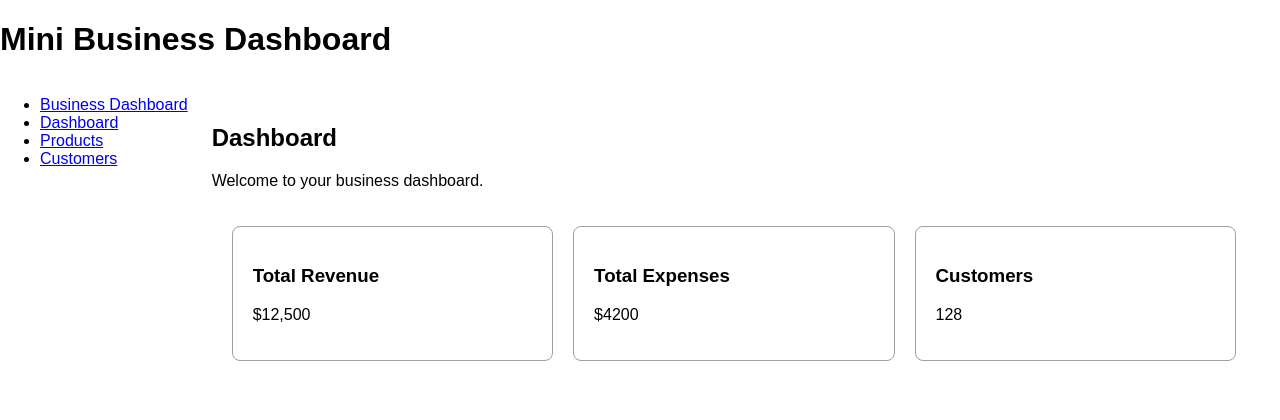
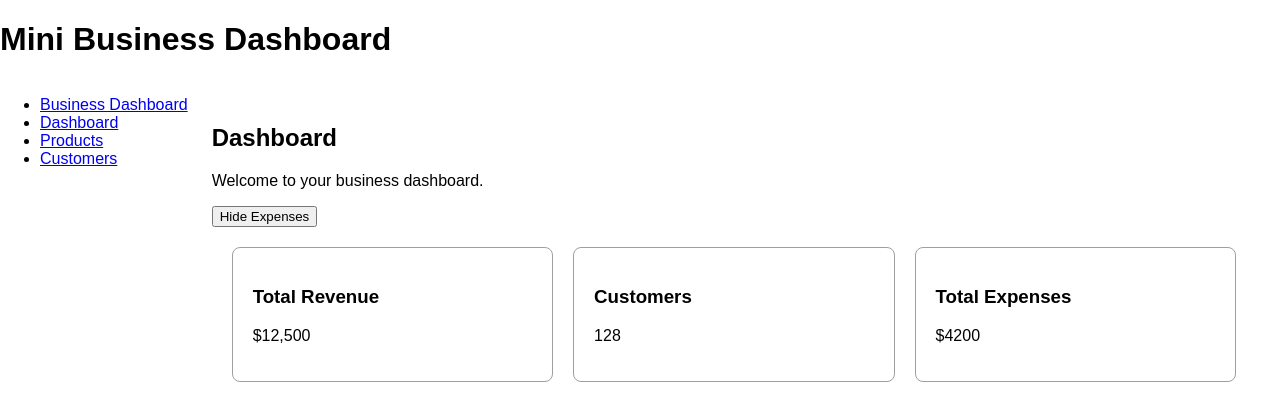
Before and after one commit to khalidsayeedi10/mini-business-dashboard, a React (Vite) app: page / in a window 1280 px wide. Shown: the top 420 px of the page. Built offline with nearby package versions, Linux system fonts and the light colour scheme.

Commit message:
Summary card updated so the function Show expenses works

```diff
--- a/src/App.tsx
+++ b/src/App.tsx
@@ -1,13 +1,16 @@
 import Header from "./components/Header";
 import Sidebar from "./components/Sidebar";
 import SummaryCard from "./components/SummaryCard";
+import { useState } from "react";
 
 function App() {
     const summaryCardsData = [
         { title: "Total Revenue", value: "$12,500" },
-        { title: "Total Expenses", value: "$4200" },
         { title: "Customers", value: "128" },
     ];
+
+    const [showExpenses, setShowExpenses] = useState(true);
+
     return (
         <>
             <Header />
@@ -18,6 +21,9 @@ function App() {
                 <main className="main-content">
                     <h2>Dashboard</h2>
                     <p>Welcome to your business dashboard.</p>
+                    <button onClick={() => setShowExpenses(!showExpenses)}>
+                        {showExpenses ? "Hide Expenses" : "Show Expenses"}
+                    </button>
                     <div className="summary-cards">
                         {summaryCardsData.map((card, index) => (
                             <SummaryCard
@@ -25,7 +31,12 @@ function App() {
                                 title={card.title}
                                 value={card.value}
                             />
-                        ))}
+                        ))}{showExpenses && (
+                            <SummaryCard
+                                title="Total Expenses"
+                                value="$4200"
+                            />
+                        )}
                     </div>
                 </main>
             </div>
```
